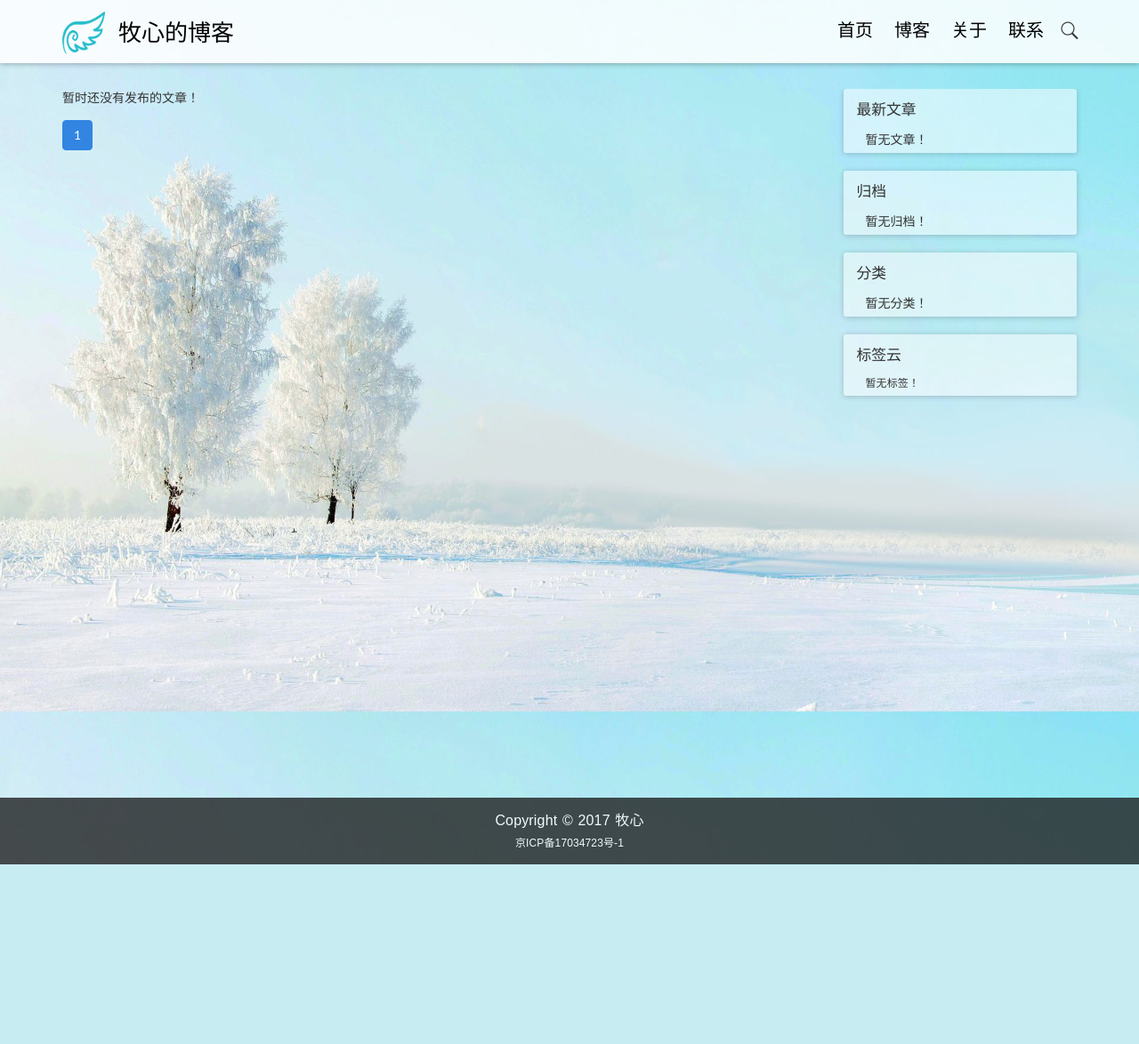
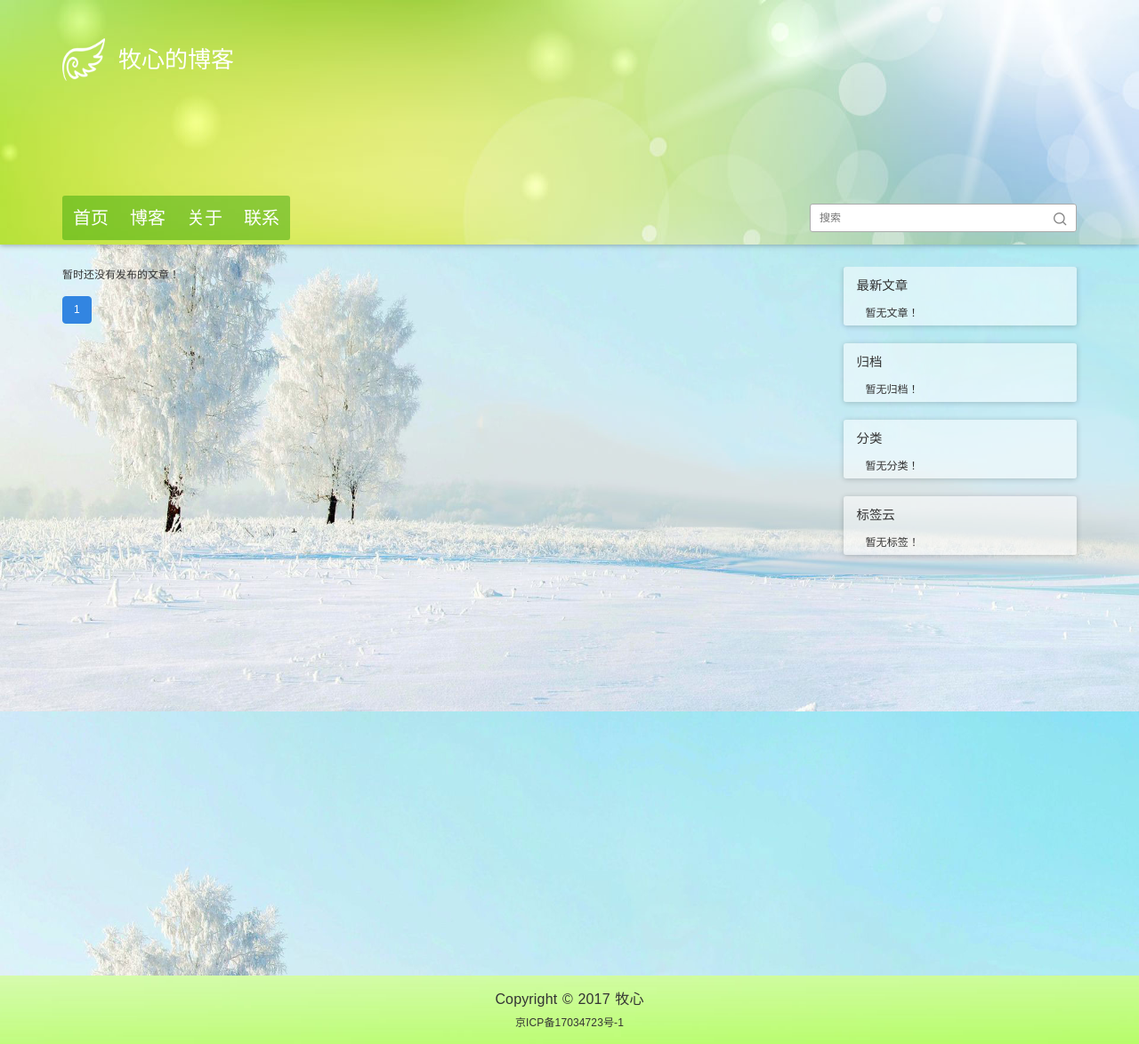
Before and after one commit to onion2014/myblog, a Django app: page / in a window 1280 px wide. Shown: the whole page at 89% size. Before the commit the page ends 972 px from the top, so only its background shows below. Run offline with Django 3.2, Linux system fonts and the light colour scheme; data that the repository does not hold is empty; some libraries are stand-ins or nearby versions.

Commit message:
change css

```diff
--- /dev/null
+++ b/blog/static/css/base.css
@@ -0,0 +1,39 @@
+@charset "utf-8";
+/* CSS Document */
+
+/*重置样式*/
+/*
+	! normalize.css v2.1.3 | MIT License | git.io/normalize
+	让不同的浏览器在渲染网页元素的时候形式更统一
+	https://github.com/necolas/normalize.css
+*/
+html, body, div, span, iframe, h1, h2, h3, h4, h5, h6, p, blockquote, pre, a, address, big, cite, code, del, em, font, img, ins, small, strong, var, b, u, i, center, dl, dt, dd, ol, ul, li, fieldset, form, label, legend {margin: 0;padding: 0;}
+ol, ul {list-style: none;}
+:focus {outline: 0;}
+a img {border: 0;}
+img {vertical-align: middle;}
+table {empty-cells: show;}
+ins {text-decoration: none;}
+del {text-decoration: line-through;}
+em {font-style: normal;}
+button::-moz-focus-inner,
+input[type=reset]::-moz-focus-inner,
+input[type=button]::-moz-focus-inner,
+input[type=submit]::-moz-focus-inner,
+input[type=file]>input[type=button]::-moz-focus-inner{border:0;padding:0;}
+.fl {float: left;}
+.fr {float: right;}
+.fn {float: none;}
+.al {text-align: left;}
+.ac {text-align: center;}
+.ar {text-align: right;}
+.clr{display: block;overflow: hidden;clear: both;height: 0;line-height: 0;font-size: 0;}
+.clearfix:after {content: ".";display: block;height: 0;clear: both;visibility: hidden;font-size: 0;line-height: 0;}
+.clearfix {display: inline-table;}
+.clearfix {display: block;}
+*html .clearfix {height: 1%;}
+*+html .clearfix {min-height: 1%;}
+html {font-size: 62.5%;}
+body {font: 12px/1.5 Arial, Verdana, "微软雅黑";color:#333;background:transparent;_background-image: url(about:blank);_background-attachment: fixed;}
+h1,h2,h3,h4,h5,h6 {font-weight:normal;}
+a:link,a:visited {text-decoration: none;}
--- a/blog/static/css/custom.css
+++ b/blog/static/css/custom.css
@@ -22,42 +22,19 @@
  * 2.0 - General Elements
  */
 
-* {
-    outline: none;
-}
-
-h1,
-h2,
-h3,
-h4,
-h5,
-h6 {
-    margin-top: 0;
-}
-
-b {
-    font-weight: 400;
-}
-
 a {
     color: #333;
     -webkit-transition: all 0.5s;
     transition: all 0.5s;
 }
 
-a:hover, a:active {
+a:hover {
     text-decoration: none;
     color: #3285e1;
 }
 
 ::selection {
     background-color: #eee;
-}
-
-body {
-    color: #333;
-    font-family: 'Lato', sans-serif;
-    background: transparent;
 }
 
 p {
@@ -88,34 +65,46 @@ img {
 .content-body{
     /*height: calc(100vh - 212px);*/
     min-height: 797px;
-    margin-top: 100px;
+}
+.sub-content-body{
+	margin-top: 100px;
 }
 /**
  * 3.0 - Site Header
  */
 
 .site-header {
-    background: rgba(255,255,255,0.85);
+    background: url(../img/bg/header-bg.jpg) no-repeat;
     padding: 10px 0;
     margin-bottom: 25px;
     -webkit-box-shadow: 0 1px 6px rgba(0,0,0,.3);
     box-shadow: 0 1px 6px rgba(0,0,0,.3);
-    position: fixed;
-    left: 0;
-    right: 0;
-    top: 0;
     z-index: 100;
     overflow: hidden;
 }
-
-
+.home-header{
+	padding: 10px 0 0;
+}
+.sub-header{
+	position: fixed;
+	left: 0;
+	right: 0;
+	top: 0;
+}
 /**
  * 3.1 - Logo
  */
-
+.home-header .logo h1{
+	margin-top: 30px;
+}
+.logo h1 {
+    margin: 0;
+    font-family: 'Lato', sans-serif;
+    font-weight: 300;
+}
 .logo h1 a {
     display: inline-block;
-    color: #000;
+    color: #fff;
     font-size: 26px;
 }
 .logo h1 a img{
@@ -134,37 +123,52 @@ img {
     border-bottom: none;
 }
 
-.logo h1 {
-    margin: 0;
-    font-family: 'Lato', sans-serif;
-    font-weight: 300;
-}
 
 /**
  * 3.2 - Main Navigation
  */
-
+.nav-wrap{
+	margin-top: 115px;
+}
 .main-nav {
     margin-top: 14px;
-    /*max-width: 95%;*/
 }
-
+.home-header .main-nav {
+	display: inline-block;
+	/*background: #affe4a;*/
+	background: rgba(59,168,11,.5);
+    -webkit-border-radius: 3px;
+    border-radius: 3px;
+}
+.home-header .main-nav .collapse{
+	padding: 15px 0;
+	margin-right: 0;
+}
 .main-nav a {
-    color: #000000 !important;
-    padding: 0 0 5px 0 !important;
+    color: #3ba80b !important;
+    padding: 0 !important;
     margin: 0 12px;
     font-family: '微软雅黑', sans-serif;
     font-weight: 300;
     font-size: 20px;
+    -webkit-transition: all .5s ease 0s;
+    transition: all .5s ease 0s;
 }
-
+.home-header .main-nav a{
+	 color: #fff !important;
+}
+.home-header .main-nav a:hover{
+	color: #333 !important;
+}
 .main-nav a:active,
 .main-nav a:focus,
 .main-nav a:hover {
     background-color: transparent !important;
     border-bottom: 0;
 }
-
+.main-nav a:hover{
+	color: #333 !important;
+}
 
 /**
  * 3.2.1 - Main Nav CSS 3 Hover Effect
@@ -177,24 +181,24 @@ img {
 }
 
 .cl-effect-11 a::before {
+    content: "";
+    border-bottom: 2px solid #333;
+    background: transparent;
+    height: 26px;
     position: absolute;
-    top: 0;
-    left: 0;
-    overflow: hidden;
-    padding: 0 0 5px 0 !important;
-    max-width: 0;
-    border-bottom: 2px solid #3285e1;
-    color: #3285e1;
-    content: attr(data-hover);
-    white-space: nowrap;
-    -webkit-transition: max-width 0.5s;
-    -moz-transition: max-width 0.5s;
-    transition: max-width 0.5s;
+    width: 100%;
+    left: 0px;
+    top: -1px;
+    -webkit-transform: scaleX(0);
+    transform: scaleX(0);
+    z-index: -1;
 }
-
 .cl-effect-11 a:hover::before,
 .cl-effect-11 a:focus::before {
-    max-width: 100%;
+    -webkit-transform: scaleX(1);
+    transform: scaleX(1);
+    -webkit-transition: all .5s ease 0s;
+    transition: all .5s ease 0s;
 }
 
 /**
@@ -507,26 +511,27 @@ img {
  */
 
 .site-footer {
-    background: #202121;
-    opacity: 0.8;
-    filter: alpha(opacity=80);
+    /*background: #202121;*/
+    background: url(../img/bg/footer-bg.jpg) no-repeat bottom center;
+    /*opacity: 0.8;
+    filter: alpha(opacity=80);*/
     overflow: hidden;
 }
 
 .copyright {
     text-align: center;
     margin: 15px 0 5px;
-    color: #fff;
+    /*color: #fff;*/
     font-size: 16px;
 }
 .icp {
     text-align: center;
     margin: 0 0 15px;
-    color: #fff;
+    color: #333;
     font-size: 12px;
 }
 .icp a{
-	color: #fff;
+	color: #333;
 }
 .icp a:hover{
 	text-decoration: underline;
@@ -541,9 +546,22 @@ img {
     top: 9px;
     line-height: 1;
 }
+.home-header #header-search-box {
+    right: 20px;
+    bottom: 8px;
+    top: inherit;
+}
 #header-search-box a{
+	display: inline-block;
     margin-top: 3px;
-    display: inline-block;
+    color: #3ba80b;
+}
+.home-header #header-search-box a{
+	display: none;
+	color: #fff;
+}
+#header-search-box a:hover{
+	color: #333;
 }
 .search-form {
     display: none;
@@ -553,7 +571,12 @@ img {
     right: 32px;
     top: 0;
 }
-
+.home-header .search-form{
+	display: block;
+    position: absolute;
+    right: -5px;
+    top: -38px;
+}
 #search-menu .icon-sousuo_sousuo {
     font-size: 26px;
 }
@@ -570,6 +593,7 @@ img {
 #searchform input[type=search] {
     width: 100%;
     border: 1px solid #aaa;
+    background: #fff;
     position: absolute;
     left: 0;
     padding: 0px 30px 0px 10px;
@@ -580,7 +604,7 @@ img {
     line-height: 32px;
 }
 #searchform input[type=search]:focus{
-    border: 1px solid #3285e1;
+    border: 1px solid #2d8f01;
 }
 #searchform button {
     position: absolute;
@@ -593,9 +617,10 @@ img {
     background: transparent;
     border: 0;
     padding: 0;
+    color: #818181;
 }
 #searchform button:hover{
-    color: #3285e1;
+    color: #2d8f01;
 }
 #searchform button i {
     font-size: 26px;
@@ -1071,10 +1096,8 @@ img {
 #header-search-box .fa-search{
 	font-size: 22px;
 }
-a:focus,
-a:hover,
-a:active {
-	outline: none;
+a:focus, a:hover, a:active {
+    outline: none;
     text-decoration: none;
 }
 /**
--- a/blogproject/settings.py
+++ b/blogproject/settings.py
@@ -26,7 +26,7 @@ BASE_DIR = os.path.dirname(os.path.dirname(os.path.abspath(__file__)))
 SECRET_KEY = 'dm6ycg8k#vz8pdqfu_ft^e9ny!in0$jnz%a_1wr8ro74cvt(oi'
 
 # SECURITY WARNING: don't run with debug turned on in production!
-DEBUG = False
+DEBUG = True
 
 ALLOWED_HOSTS = ['127.0.0.1', 'localhost ', '.tengyifeng.com']
 
--- a/templates/base.html
+++ b/templates/base.html
@@ -13,6 +13,7 @@
 
         <!-- css -->
         <link rel="stylesheet" href="{% static 'css/bootstrap.min.css' %}">
+        <link rel="stylesheet" href="{% static 'css/base.css' %}">
         <link rel="stylesheet" href="{% static 'css/iconfont.css' %}">
         <link rel="stylesheet" href="{% static 'css/pace.css' %}">
         <link rel="stylesheet" href="{% static 'css/custom.css' %}">
@@ -21,15 +22,14 @@
     </head>
 
     <body >
-        <header class="site-header">
+        <header class="site-header home-header">
             <div class="container fadeInUp animated" data-wow-duration="0.5s" data-wow-delay="0.2s">
                 <div class="row">
-                    <div class="col-md-4 col-sm-5 col-xs-8">
+                    <div class="col-md-12 col-sm-12 col-xs-12">
                         <div class="logo">
                             <h1><a href="{% url 'blog:index' %}"><img src="{% static 'img/icons/logo.png' %}"/><span>牧心的博客</span></a></h1>
                         </div>
-                    </div><!-- col-md-4 -->
-                    <div class="col-md-8 col-sm-7 col-xs-4">
+                        <div class="nav-wrap">
 	                        <nav class="main-nav" role="navigation">
 	                            <div class="navbar-header">
 	                                <button type="button" id="trigger-overlay" class="navbar-toggle">
@@ -38,7 +38,7 @@
 	                            </div>
 
 	                            <div class="collapse navbar-collapse" id="bs-example-navbar-collapse-1">
-                                <ul class="nav navbar-nav navbar-right">
+	                                <ul class="nav navbar-nav">
 	                                    <li class="cl-effect-11"><a href="{% url 'blog:index' %}" data-hover="首页">首页</a></li>
 	                                    <li -style="display: none" class="cl-effect-11"><a href="{% url 'blog:full_blog' %}" data-hover="博客">博客</a></li>
 	                                    <li class="cl-effect-11"><a href="{% url 'blog:about' %}" data-hover="关于">关于</a></li>
@@ -58,7 +58,8 @@
 	                                </form>
 	                            </div>
 	                        </div>
-                    </div><!-- col-md-8 -->
+	                    </div>
+                    </div><!-- col-md-4 -->
                 </div>
             </div>
         </header>
--- a/templates/blog/about.html
+++ b/templates/blog/about.html
@@ -11,6 +11,7 @@
 
 	    <!-- css -->
         <link rel="stylesheet" href="{% static 'css/bootstrap.min.css' %}">
+        <link rel="stylesheet" href="{% static 'css/base.css' %}">
         <link rel="stylesheet" href="{% static 'css/iconfont.css' %}">
         <link rel="stylesheet" href="{% static 'css/pace.css' %}">
         <link rel="stylesheet" href="{% static 'css/custom.css' %}">
@@ -20,7 +21,7 @@
 
 	<body id="page">
 
-        <header class="site-header">
+        <header class="site-header sub-header">
             <div class="container fadeInUp animated" data-wow-duration="0.5s" data-wow-delay="0.2s">
                 <div class="row">
                     <div class="col-md-4 col-sm-5 col-xs-8">
@@ -61,7 +62,7 @@
                 </div>
             </div>
         </header>
-        <div class="content-body">
+        <div class="content-body sub-content-body">
             <div class="container fadeInLeft animated" data-wow-duration="0.5s" data-wow-delay="0.2s">
                 <div class="row">
                     <main class="col-md-12">
--- a/templates/blog/contact.html
+++ b/templates/blog/contact.html
@@ -11,6 +11,7 @@
 
 	    <!-- css -->
         <link rel="stylesheet" href="{% static 'css/bootstrap.min.css' %}">
+        <link rel="stylesheet" href="{% static 'css/base.css' %}">
         <link rel="stylesheet" href="{% static 'css/iconfont.css' %}">
         <link rel="stylesheet" href="{% static 'css/pace.css' %}">
         <link rel="stylesheet" href="{% static 'css/custom.css' %}">
@@ -19,7 +20,7 @@
 	</head>
 
 	<body id="page">
-        <header class="site-header">
+        <header class="site-header sub-header">
             <div class="container fadeInUp animated" data-wow-duration="0.5s" data-wow-delay="0.2s">
                 <div class="row">
                     <div class="col-md-4 col-sm-5 col-xs-8">
@@ -61,7 +62,7 @@
             </div>
         </header>
 
-        <div class="content-body">
+        <div class="content-body sub-content-body">
 			<div class="container fadeInLeft animated" data-wow-duration="0.5s" data-wow-delay="0.2s">
 				<div class="row">
 					<main class="col-md-12">
--- a/templates/blog/full-blog.html
+++ b/templates/blog/full-blog.html
@@ -13,6 +13,7 @@
 
 	    <!-- css -->
         <link rel="stylesheet" href="{% static 'css/bootstrap.min.css' %}">
+        <link rel="stylesheet" href="{% static 'css/base.css' %}">
         <link rel="stylesheet" href="{% static 'css/iconfont.css' %}">
         <link rel="stylesheet" href="{% static 'css/pace.css' %}">
         <link rel="stylesheet" href="{% static 'css/custom.css' %}">
@@ -21,7 +22,7 @@
 	</head>
 
 	<body>
-        <header class="site-header">
+        <header class="site-header sub-header">
             <div class="container fadeInUp animated" data-wow-duration="0.5s" data-wow-delay="0.2s">
                 <div class="row">
                     <div class="col-md-4 col-sm-5 col-xs-8">
@@ -63,7 +64,7 @@
             </div>
         </header>
 
-         <div class="content-body">
+        <div class="content-body sub-content-body">
             <div class="container">
                 <div class="row">
                     <main class="col-md-12 fadeInLeft animated" >
```
Also changed, not shown: blog/static/img/bg/footer-bg.jpg (added), blog/static/img/bg/header-bg.jpg (added), blog/static/img/icons/logo.png. Lines whose indentation alone changed are shown as unchanged.
